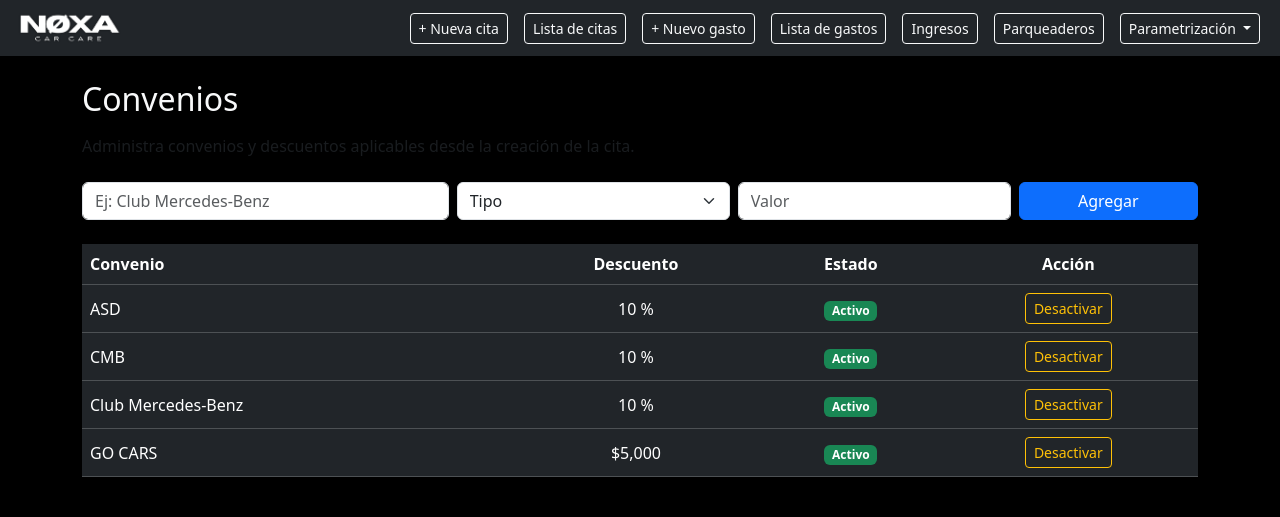
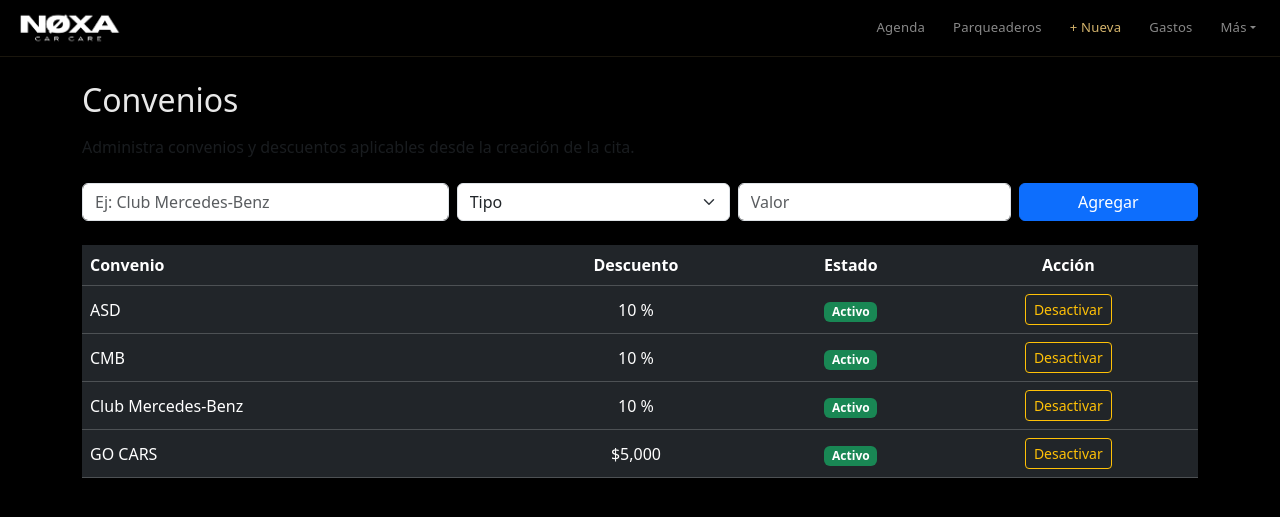
Before and after one commit to elsebastiann/agenda-detalling, a Flask app: page /agreements in a window 1280 px wide. Shown: the top 517 px of the page. Run offline with Flask 3, Linux system fonts and the light colour scheme; data comes from the database, SQL or seed files in the repository.

Commit message:
full ui redisign

```diff
--- a/templates/base.html
+++ b/templates/base.html
@@ -19,11 +19,13 @@
     rel="stylesheet">
 
   <style>
-    /* Fondo negro global — aplica siempre, en todos los breakpoints */
+    /* Fondo negro global */
     :root { color-scheme: dark; }
     html, body {
       background-color: #000000 !important;
+      color: #e8e8e8;
     }
+
     /* Quitar cualquier fondo de Bootstrap en los contenedores */
     .container-fluid,
     .container {
@@ -41,6 +43,40 @@
     .navbar-brand-text {
       font-weight: 700;
       letter-spacing: 0.2px;
+      color: #d4b46c;
+    }
+
+    /* ── Nav links desktop ── */
+    .nav-link-custom {
+      color: #888888;
+      text-decoration: none;
+      font-size: 0.82rem;
+      font-weight: 500;
+      padding: 6px 12px;
+      border-radius: 8px;
+      transition: color 0.15s;
+      letter-spacing: 0.2px;
+      cursor: pointer;
+    }
+    .nav-link-custom:hover {
+      color: #d4b46c;
+    }
+    .nav-link-accent {
+      color: #d4b46c !important;
+    }
+
+    /* Dropdown desktop */
+    .dropdown-item-custom {
+      display: block;
+      padding: 10px 18px;
+      color: #e8e8e8;
+      text-decoration: none;
+      font-size: 0.85rem;
+      transition: color 0.15s, background 0.15s;
+    }
+    .dropdown-item-custom:hover {
+      color: #d4b46c;
+      background: rgba(212,180,108,0.06);
     }
 
     /* ── Logo centrado en móvil ── */
@@ -215,21 +262,21 @@
   {% block extra_head %}{% endblock %}
 </head>
 
-<body class="text-light" style="background-color:#000000 !important;">
+<body style="background-color:#000000 !important; color:#e8e8e8;">
 
 <!-- Logo + fecha (solo móvil) -->
 <div class="mobile-logo-bar" style="position: relative;">
   <img
     src="{{ url_for('static', filename='img/logotipo.png') }}"
     alt="Agenda Detailing"
-    onerror="this.style.display='none'; this.insertAdjacentHTML('afterend','<span style=\'color:#fff;font-weight:700;font-size:18px\'>Agenda</span>');"
+    onerror="this.style.display='none'; this.insertAdjacentHTML('afterend','<span style=\'color:#d4b46c;font-weight:700;font-size:18px\'>Agenda</span>');"
   >
   <span id="mobile-date-label" style="
     position: absolute;
     right: 16px;
     font-size: 0.8rem;
     font-weight: 500;
-    color: #888888;
+    color: #d4b46c;
     letter-spacing: 0.2px;
   "></span>
 </div>
@@ -246,100 +293,48 @@
 <!-- Modal para mostrar detalles de la cita -->
 <div class="modal fade" id="appointmentModal" tabindex="-1">
   <div class="modal-dialog modal-lg">
-    <div class="modal-content bg-dark text-light">
-      <div class="modal-header">
-        <h5 class="modal-title">Detalles de la Cita</h5>
+    <div class="modal-content" style="background:#0f0f0f; border:1px solid rgba(212,180,108,0.15); color:#e8e8e8;">
+      <div class="modal-header" style="border-bottom:1px solid rgba(212,180,108,0.15);">
+        <h5 class="modal-title" style="color:#d4b46c;">Detalles de la Cita</h5>
         <button type="button" class="btn-close btn-close-white" data-bs-dismiss="modal"></button>
       </div>
-      <div class="modal-body" id="modalBodyContent">
+      <div class="modal-body" id="modalBodyContent" style="color:#e8e8e8;">
         Cargando...
       </div>
-      <div class="modal-footer">
+      <div class="modal-footer" style="border-top:1px solid rgba(212,180,108,0.15);">
         <button type="button" class="btn btn-outline-secondary" data-bs-dismiss="modal">Cerrar</button>
       </div>
     </div>
   </div>
 </div>
 
-<nav class="navbar navbar-expand-lg navbar-dark bg-dark mb-3">
+<!-- Navbar desktop -->
+<nav class="navbar navbar-expand-lg mb-0" style="background: rgba(0,0,0,0.85); backdrop-filter: blur(20px); -webkit-backdrop-filter: blur(20px); border-bottom: 1px solid rgba(212,180,108,0.12);">
   <div class="container-fluid">
-    <a class="navbar-brand d-flex align-items-center gap-2"
-       href="{{ url_for('calendar_view') }}"
-       style="padding-top: 0; padding-bottom: 0;">
-      <img
-        src="{{ url_for('static', filename='img/logotipo.png') }}"
-        alt="Agenda Detailing"
-        class="navbar-logo"
-        onerror="this.style.display='none'; this.insertAdjacentHTML('afterend','<span class=\'navbar-brand-text\'>Agenda</span>');"
-      >
+    <a class="navbar-brand" href="{{ url_for('calendar_view') }}" style="padding: 0;">
+      <img src="{{ url_for('static', filename='img/logotipo.png') }}" alt="Agenda Detailing" class="navbar-logo"
+        onerror="this.style.display='none'; this.insertAdjacentHTML('afterend','<span style=\'color:#d4b46c;font-weight:700;font-size:18px\'>Agenda</span>');">
     </a>
-
-    <button class="navbar-toggler ms-auto" type="button"
-            data-bs-toggle="collapse"
-            data-bs-target="#navbarContent"
-            aria-controls="navbarContent"
-            aria-expanded="false"
-            aria-label="Toggle navigation">
-      <span class="navbar-toggler-icon"></span>
+    <button class="navbar-toggler border-0" type="button" data-bs-toggle="collapse" data-bs-target="#navbarContent" aria-controls="navbarContent" aria-expanded="false" aria-label="Toggle navigation" style="color:#888;">
+      <i class="bi bi-list" style="font-size:1.4rem;"></i>
     </button>
     <div class="collapse navbar-collapse justify-content-end" id="navbarContent">
-      <div class="d-flex flex-column flex-lg-row gap-2 mt-3 mt-lg-0">
-        <a class="btn btn-sm btn-outline-light me-2" href="{{ url_for('new_appointment') }}">+ Nueva cita</a>
-        <a class="btn btn-sm btn-outline-light me-2" href="{{ url_for('appointments_list') }}">Lista de citas</a>
-
-        <a class="btn btn-sm btn-outline-light me-2"
-           href="{{ url_for('expenses_new') }}">
-           + Nuevo gasto
-        </a>
-
-        <a class="btn btn-sm btn-outline-light me-2"
-           href="{{ url_for('expenses_list') }}">
-           Lista de gastos
-        </a>
-
-        <a class="btn btn-sm btn-outline-light me-2"
-           href="{{ url_for('sales_list') }}">
-           Ingresos
-        </a>
-
-        <a class="btn btn-sm btn-outline-light me-2"
-           href="{{ url_for('parking_list') }}">
-           Parqueaderos
-        </a>
-
-        <div class="dropdown me-2">
-          <button class="btn btn-sm btn-outline-light dropdown-toggle"
-                  type="button"
-                  data-bs-toggle="dropdown"
-                  aria-expanded="false">
-            Parametrización
-          </button>
-          <ul class="dropdown-menu dropdown-menu-end">
-            <li>
-              <a class="dropdown-item" href="{{ url_for('vehicle_types_list') }}">
-                Tipos de vehículo
-              </a>
-            </li>
-            <li>
-              <a class="dropdown-item" href="{{ url_for('services_view') }}">
-                Servicios
-              </a>
-            </li>
-            <li>
-              <a class="dropdown-item" href="{{ url_for('service_prices_list') }}">
-                Detalle de servicios
-              </a>
-            </li>
-            <li>
-              <a class="dropdown-item" href="{{ url_for('payment_methods_list') }}">
-                Medios de pago
-              </a>
-            </li>
-            <li>
-              <a class="dropdown-item" href="{{ url_for('agreements_list') }}">
-                Convenios
-              </a>
-            </li>
+      <div class="d-flex flex-column flex-lg-row align-items-lg-center gap-1 mt-3 mt-lg-0">
+        <a class="nav-link-custom" href="{{ url_for('calendar_view') }}">Agenda</a>
+        <a class="nav-link-custom" href="{{ url_for('parking_list') }}">Parqueaderos</a>
+        <a class="nav-link-custom nav-link-accent" href="{{ url_for('new_appointment') }}">+ Nueva</a>
+        <a class="nav-link-custom" href="{{ url_for('expenses_new') }}">Gastos</a>
+        <div class="dropdown">
+          <button class="nav-link-custom dropdown-toggle border-0 bg-transparent" type="button" data-bs-toggle="dropdown" aria-expanded="false">Más</button>
+          <ul class="dropdown-menu dropdown-menu-end" style="background:#0f0f0f; border:1px solid rgba(212,180,108,0.15); border-radius:12px;">
+            <li><a class="dropdown-item-custom" href="{{ url_for('sales_list') }}"><i class="bi bi-graph-up-arrow me-2" style="color:#d4b46c;"></i>Ingresos</a></li>
+            <li><a class="dropdown-item-custom" href="{{ url_for('appointments_list') }}"><i class="bi bi-card-list me-2" style="color:#d4b46c;"></i>Citas</a></li>
+            <li><hr class="dropdown-divider" style="border-color:rgba(212,180,108,0.15);"></li>
+            <li><a class="dropdown-item-custom" href="{{ url_for('vehicle_types_list') }}"><i class="bi bi-car-front me-2" style="color:#d4b46c;"></i>Tipos de vehículo</a></li>
+            <li><a class="dropdown-item-custom" href="{{ url_for('services_view') }}"><i class="bi bi-tools me-2" style="color:#d4b46c;"></i>Servicios</a></li>
+            <li><a class="dropdown-item-custom" href="{{ url_for('service_prices_list') }}"><i class="bi bi-tag me-2" style="color:#d4b46c;"></i>Detalle de servicios</a></li>
+            <li><a class="dropdown-item-custom" href="{{ url_for('payment_methods_list') }}"><i class="bi bi-credit-card me-2" style="color:#d4b46c;"></i>Medios de pago</a></li>
+            <li><a class="dropdown-item-custom" href="{{ url_for('agreements_list') }}"><i class="bi bi-handshake me-2" style="color:#d4b46c;"></i>Convenios</a></li>
           </ul>
         </div>
       </div>
@@ -365,15 +360,14 @@
 <script src="https://cdn.jsdelivr.net/npm/bootstrap@5.3.3/dist/js/bootstrap.bundle.min.js"></script>
 {% block extra_scripts %}{% endblock %}
 
-<!-- ── Bottom nav (solo móvil) ── -->
+<!-- ── Overlay ── -->
 <div class="bn-overlay" id="bnOverlay" onclick="closeBnMenu()"></div>
 
+<!-- ── Panel "más" móvil ── -->
 <div class="bn-more-menu" id="bnMoreMenu">
-  <a href="{{ url_for('expenses_new') }}"><i class="bi bi-cash-stack"></i> Nuevo gasto</a>
-  <a href="{{ url_for('expenses_list') }}"><i class="bi bi-list-ul"></i> Lista de gastos</a>
   <a href="{{ url_for('sales_list') }}"><i class="bi bi-graph-up-arrow"></i> Ingresos</a>
-  <a href="{{ url_for('parking_list') }}"><i class="bi bi-p-square"></i> Parqueaderos</a>
-  <hr style="border-color:#3a3a3c; margin: 4px 24px;">
+  <a href="{{ url_for('appointments_list') }}"><i class="bi bi-card-list"></i> Citas</a>
+  <hr>
   <a href="{{ url_for('vehicle_types_list') }}"><i class="bi bi-car-front"></i> Tipos de vehículo</a>
   <a href="{{ url_for('services_view') }}"><i class="bi bi-tools"></i> Servicios</a>
   <a href="{{ url_for('service_prices_list') }}"><i class="bi bi-tag"></i> Detalle de servicios</a>
@@ -381,22 +375,23 @@
   <a href="{{ url_for('agreements_list') }}"><i class="bi bi-handshake"></i> Convenios</a>
 </div>
 
+<!-- ── Bottom nav (solo móvil) ── -->
 <nav class="bottom-nav">
   <a class="bn-item" href="{{ url_for('calendar_view') }}">
     <i class="bi bi-calendar3"></i>
     <span>Agenda</span>
   </a>
-  <a class="bn-item" href="{{ url_for('appointments_list') }}">
-    <i class="bi bi-card-list"></i>
-    <span>Citas</span>
+  <a class="bn-item" href="{{ url_for('parking_list') }}">
+    <i class="bi bi-p-square"></i>
+    <span>Parqueaderos</span>
   </a>
   <a class="bn-item bn-primary" href="{{ url_for('new_appointment') }}">
     <i class="bi bi-plus"></i>
     <span>Nueva</span>
   </a>
-  <a class="bn-item" href="{{ url_for('sales_list') }}">
-    <i class="bi bi-graph-up-arrow"></i>
-    <span>Ingresos</span>
+  <a class="bn-item" href="{{ url_for('expenses_new') }}">
+    <i class="bi bi-cash-stack"></i>
+    <span>Gastos</span>
   </a>
   <button class="bn-item" onclick="toggleBnMenu()">
     <i class="bi bi-grid-3x3-gap"></i>
```
Also changed, not shown: other parts of templates/base.html (+25 -14 lines), templates/calendar.html (+13 -12 lines).
